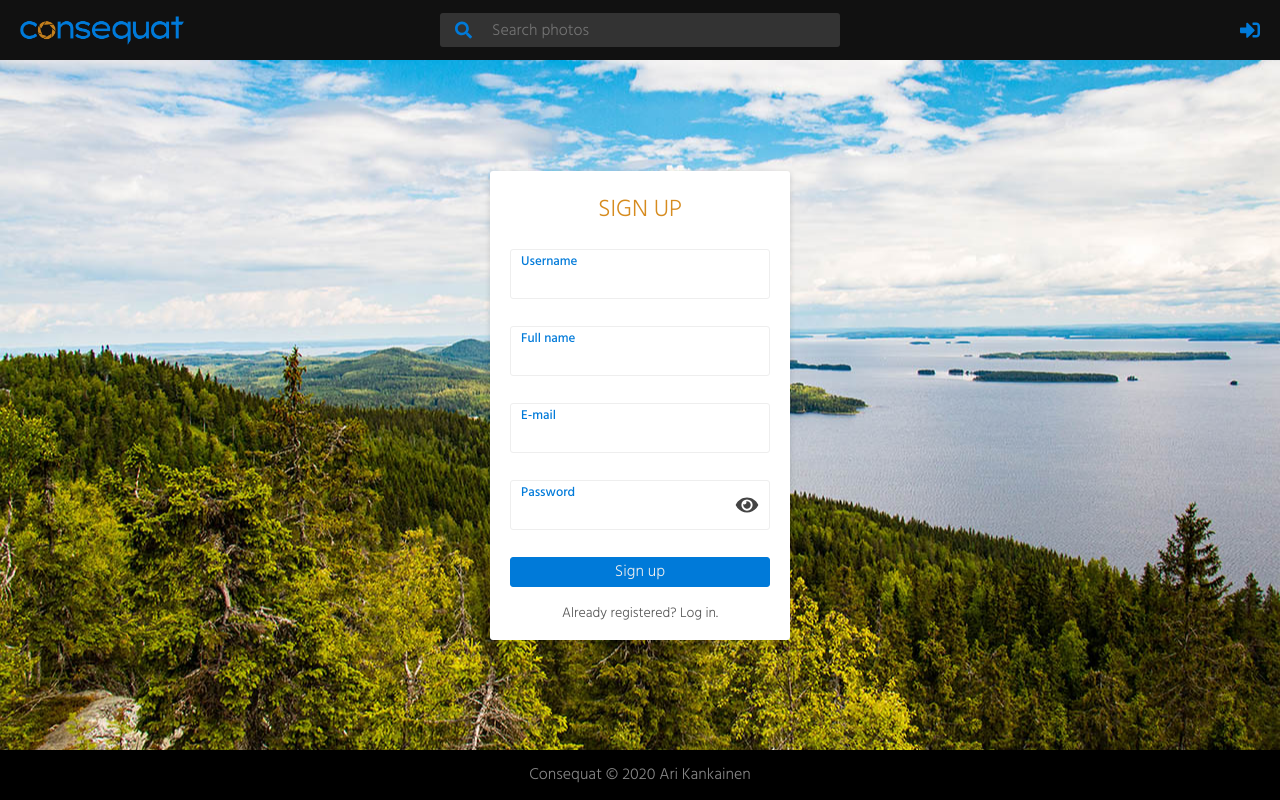
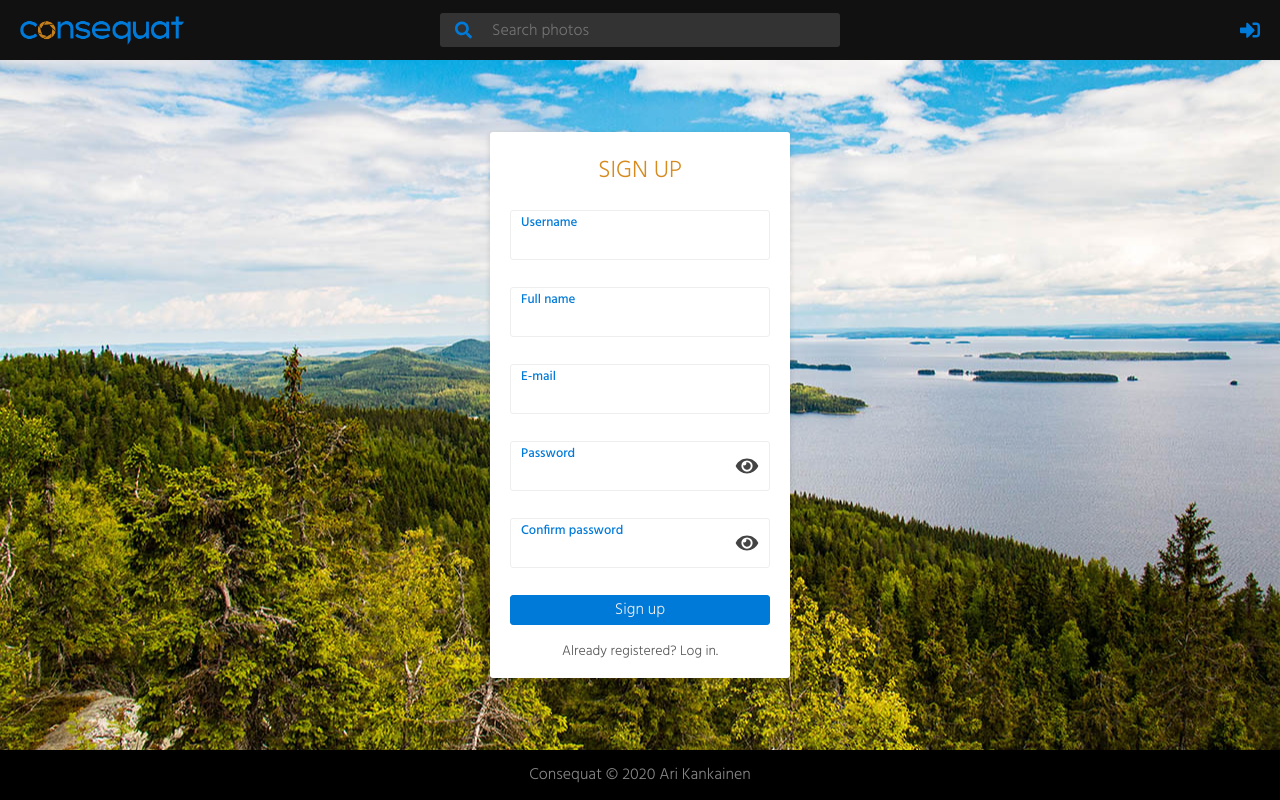
Before and after one commit to arikankainen/consequat-client, a React (Create React App) app: page /signup in a window 1280 px wide. Built offline with nearby package versions, Linux system fonts and the light colour scheme; what @apollo/link-context would draw is missing.

Commit message:
lisätty signupPagelle password confirmation ja tarkistetaan yup:lla että molemmat salasanat täsmää

```diff
--- a/src/components/LoginPage/SignupPage.tsx
+++ b/src/components/LoginPage/SignupPage.tsx
@@ -77,6 +77,7 @@ const SignupPage = () => {
     email: string;
     fullname: string;
     password: string;
+    passwordConfirmation: string;
   }
 
   const initialValues: FormValues = {
@@ -84,6 +85,7 @@ const SignupPage = () => {
     email: '',
     fullname: '',
     password: '',
+    passwordConfirmation: '',
   };
 
   const validation = Yup.object({
@@ -91,6 +93,10 @@ const SignupPage = () => {
     email: Yup.string().email('must be valid e-mail').required('required'),
     fullname: Yup.string().required('required'),
     password: Yup.string().min(5, 'must be at least 5 characters').required('required'),
+    passwordConfirmation: Yup.string().oneOf(
+      [Yup.ref('password'), ''],
+      'Passwords must match'
+    ),
   });
 
   return (
@@ -107,6 +113,7 @@ const SignupPage = () => {
             <TextInput name="fullname" label="Full name" />
             <TextInput name="email" label="E-mail" />
             <PasswordInput name="password" label="Password" />
+            <PasswordInput name="passwordConfirmation" label="Confirm password" />
             <Button type="submit" disabled={disabled}>
               {buttonText}
             </Button>
```
